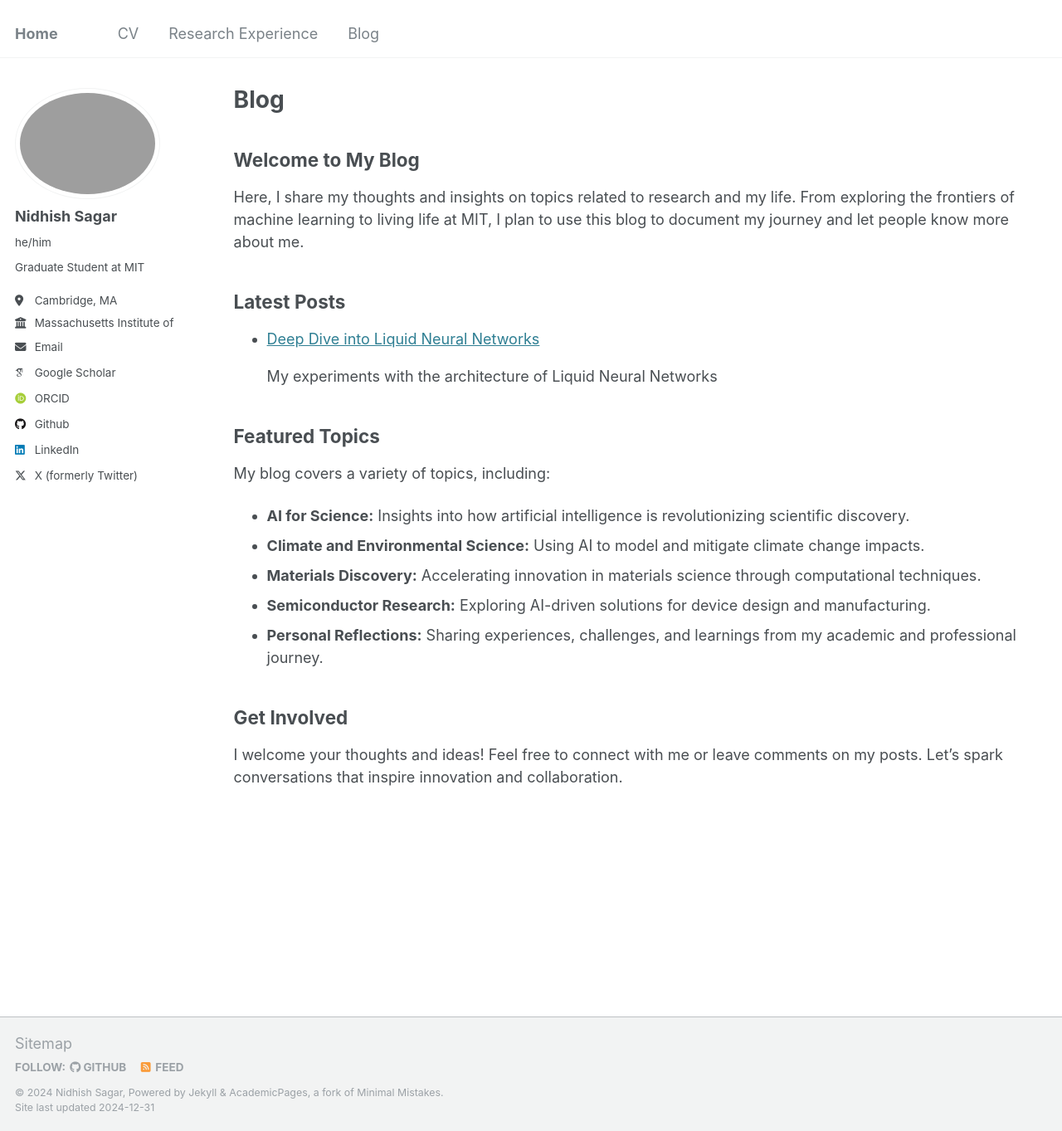
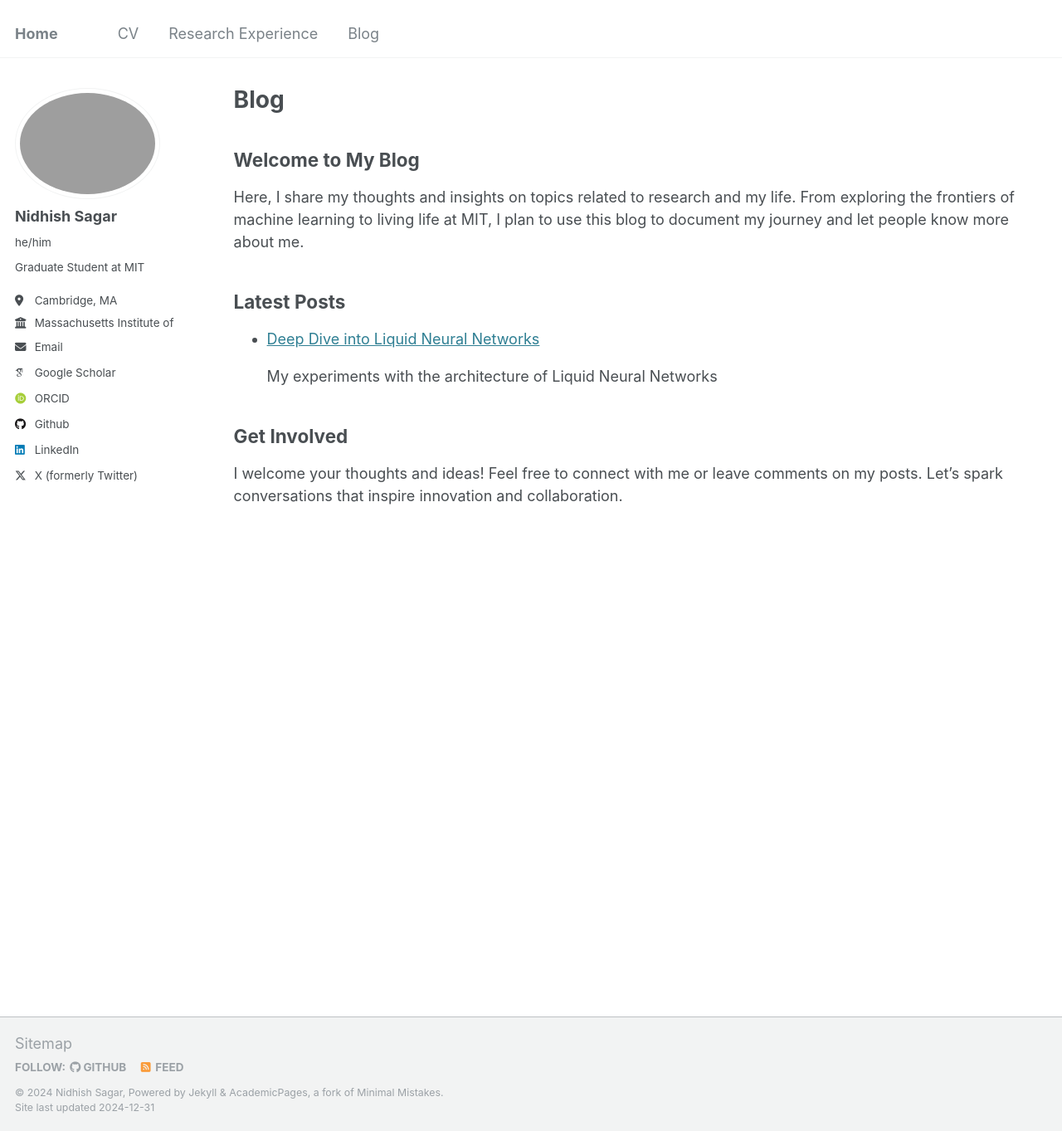
Before and after one commit to sagarnidhish/sagarnidhish.github.io, a Jekyll site: the page built from _pages/blog.html, in a window 1280 px wide and 1363 px high. Shown: the whole window at 83% size. Built offline with Jekyll 4.4.1, drawn with Linux system fonts in a browser that asks for light colours; some web fonts are replaced.

Commit message:
Update blog.html

```diff
--- a/_pages/blog.html
+++ b/_pages/blog.html
@@ -33,19 +33,6 @@ author_profile: true
 </div>
 
 
-<div>
-  <h2>Featured Topics</h2>
-  <p>
-    My blog covers a variety of topics, including:
-  </p>
-  <ul>
-    <li><strong>AI for Science:</strong> Insights into how artificial intelligence is revolutionizing scientific discovery.</li>
-    <li><strong>Climate and Environmental Science:</strong> Using AI to model and mitigate climate change impacts.</li>
-    <li><strong>Materials Discovery:</strong> Accelerating innovation in materials science through computational techniques.</li>
-    <li><strong>Semiconductor Research:</strong> Exploring AI-driven solutions for device design and manufacturing.</li>
-    <li><strong>Personal Reflections:</strong> Sharing experiences, challenges, and learnings from my academic and professional journey.</li>
-  </ul>
-</div>
 
 <div>
   <h2>Get Involved</h2>
```
